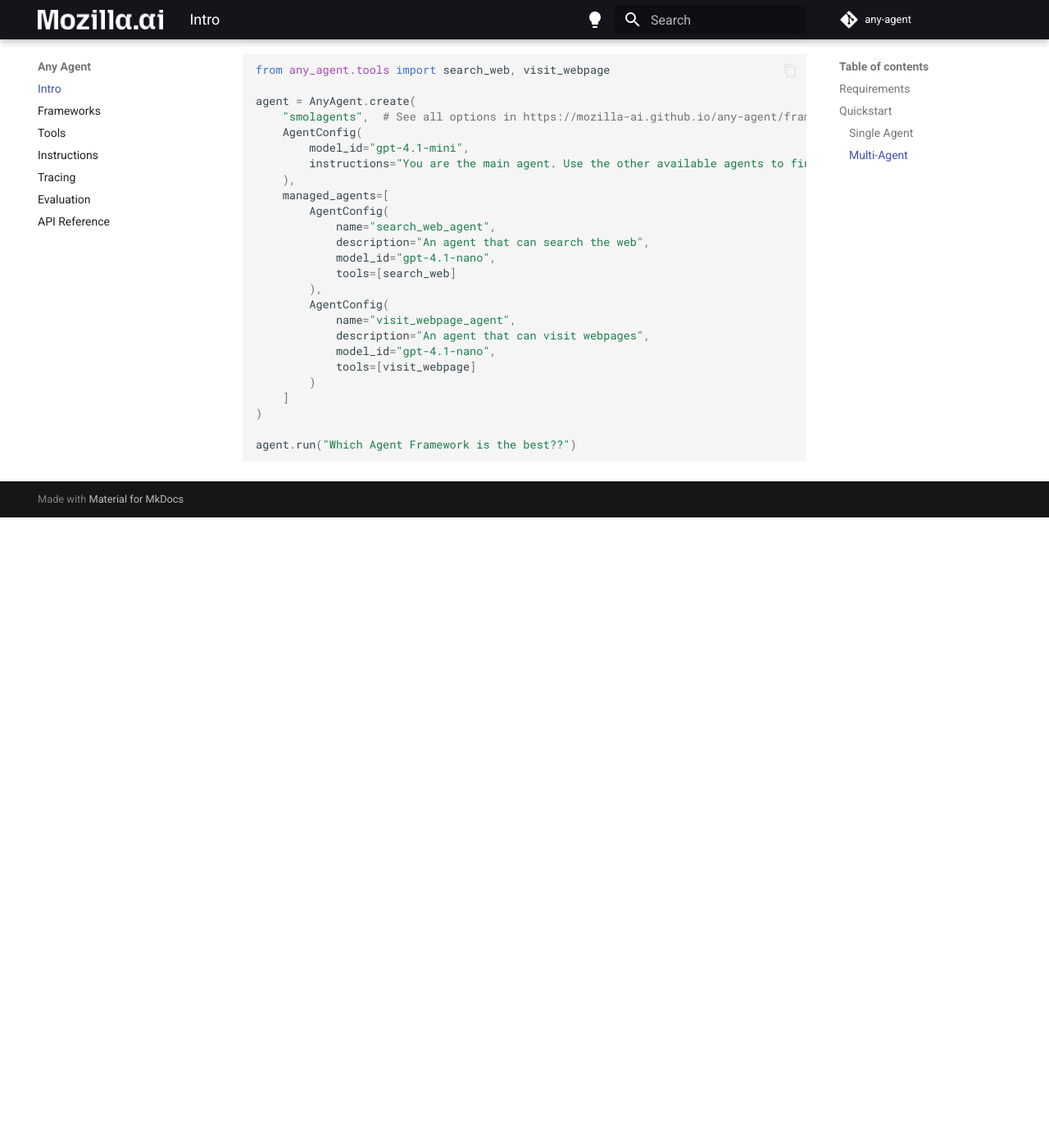
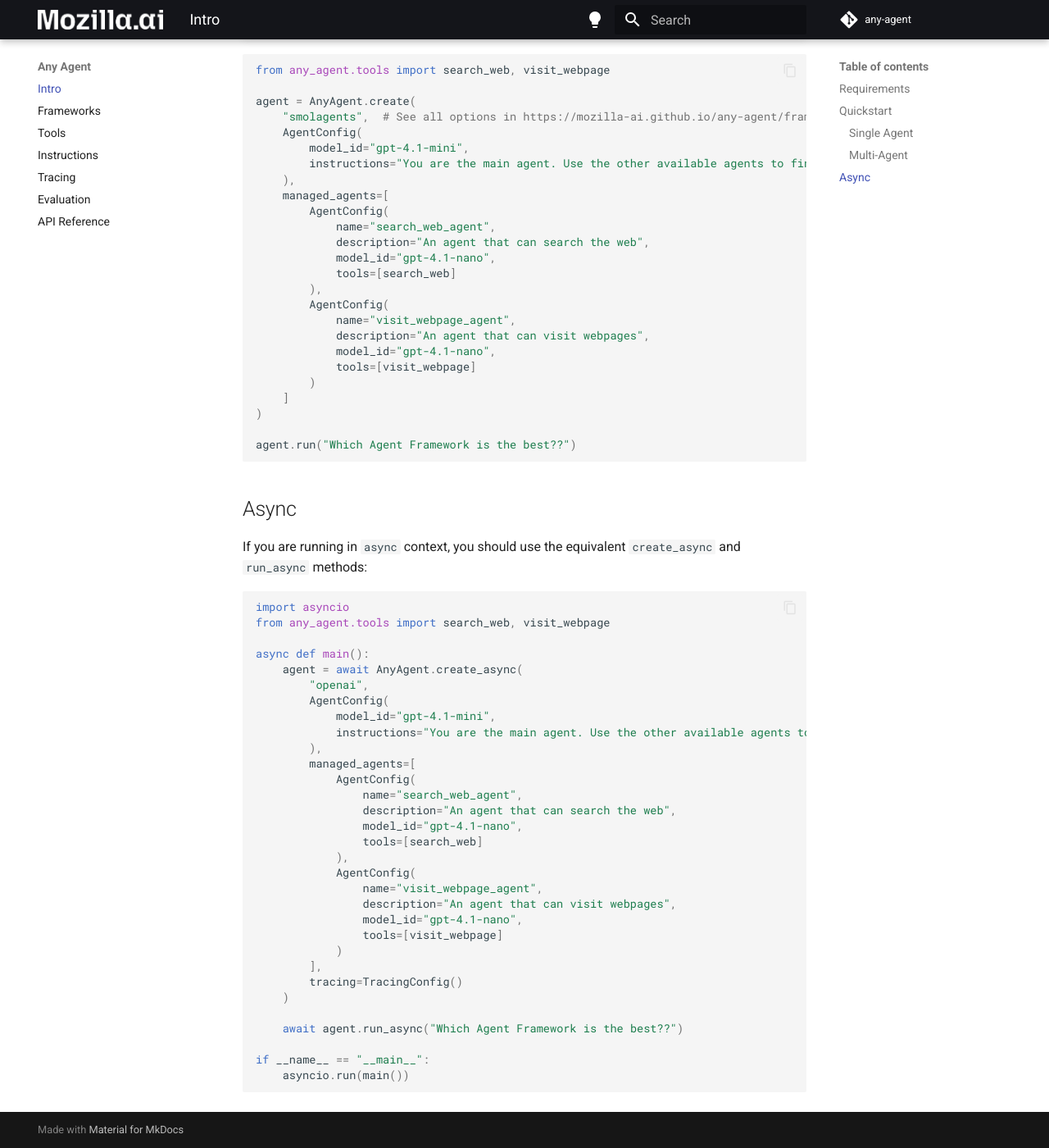
Before and after one commit to therealtimex/any-agent, an MkDocs documentation site: the page built from docs/index.md, in a window 1280 px wide and 1400 px high, scrolled down 1413 px. Shown: the whole window at 82% size. Built offline with MkDocs 1.6.1 and Material for MkDocs 9.7.7, drawn with Linux system fonts in a browser that asks for light colours; comment, search, counter and statistics services are not loaded; before the commit the page ends 2044 px from its top, so only the background shows below that.

Commit message:
feat(any_agent): Expose `create_async`. (#151)
Closes #121
Closes #150

````diff
--- a/docs/index.md
+++ b/docs/index.md
@@ -89,3 +89,41 @@
 
 agent.run("Which Agent Framework is the best??")
 ```
+
+## Async
+
+If you are running in `async` context, you should use the equivalent `create_async` and `run_async` methods:
+
+```py
+import asyncio
+from any_agent.tools import search_web, visit_webpage
+
+async def main():
+    agent = await AnyAgent.create_async(
+        "openai",
+        AgentConfig(
+            model_id="gpt-4.1-mini",
+            instructions="You are the main agent. Use the other available agents to find an answer",
+        ),
+        managed_agents=[
+            AgentConfig(
+                name="search_web_agent",
+                description="An agent that can search the web",
+                model_id="gpt-4.1-nano",
+                tools=[search_web]
+            ),
+            AgentConfig(
+                name="visit_webpage_agent",
+                description="An agent that can visit webpages",
+                model_id="gpt-4.1-nano",
+                tools=[visit_webpage]
+            )
+        ],
+        tracing=TracingConfig()
+    )
+
+    await agent.run_async("Which Agent Framework is the best??")
+
+if __name__ == "__main__":
+    asyncio.run(main())
+```
````
Also changed, not shown: 1 other file.
